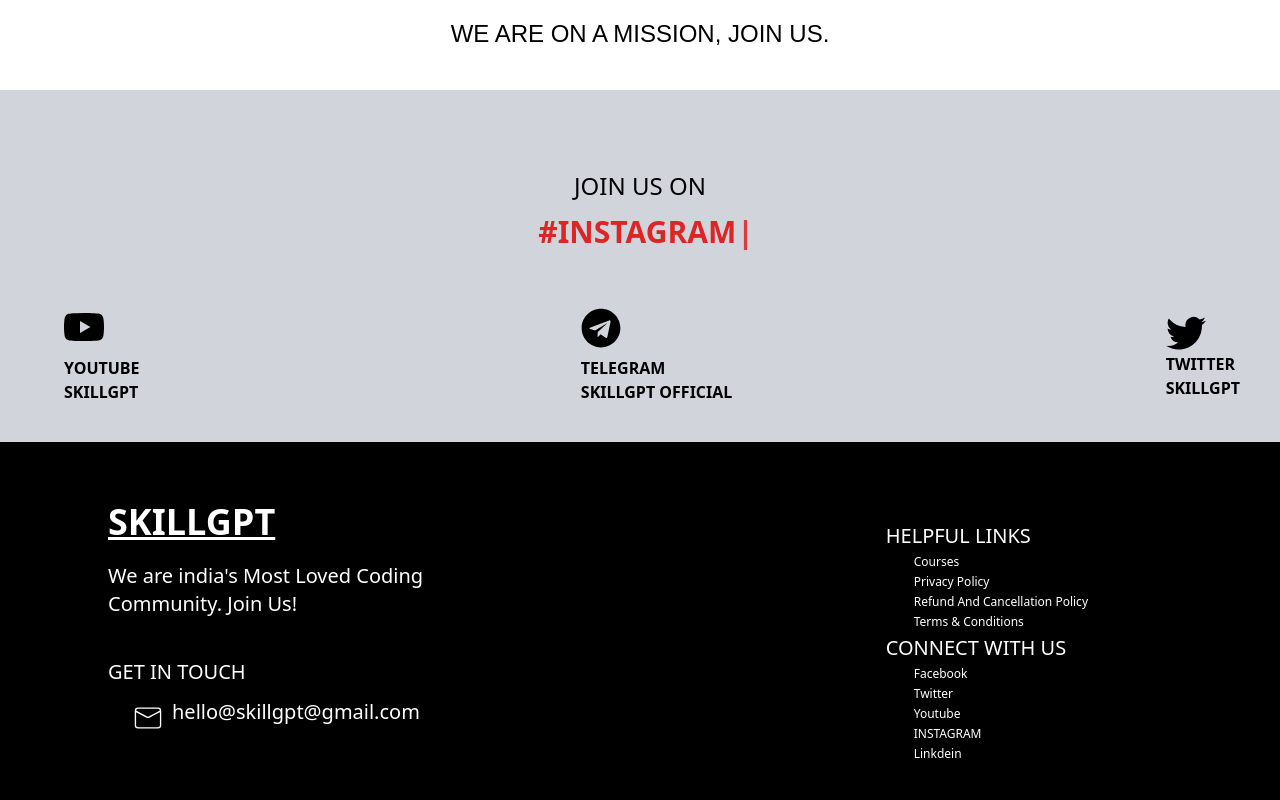
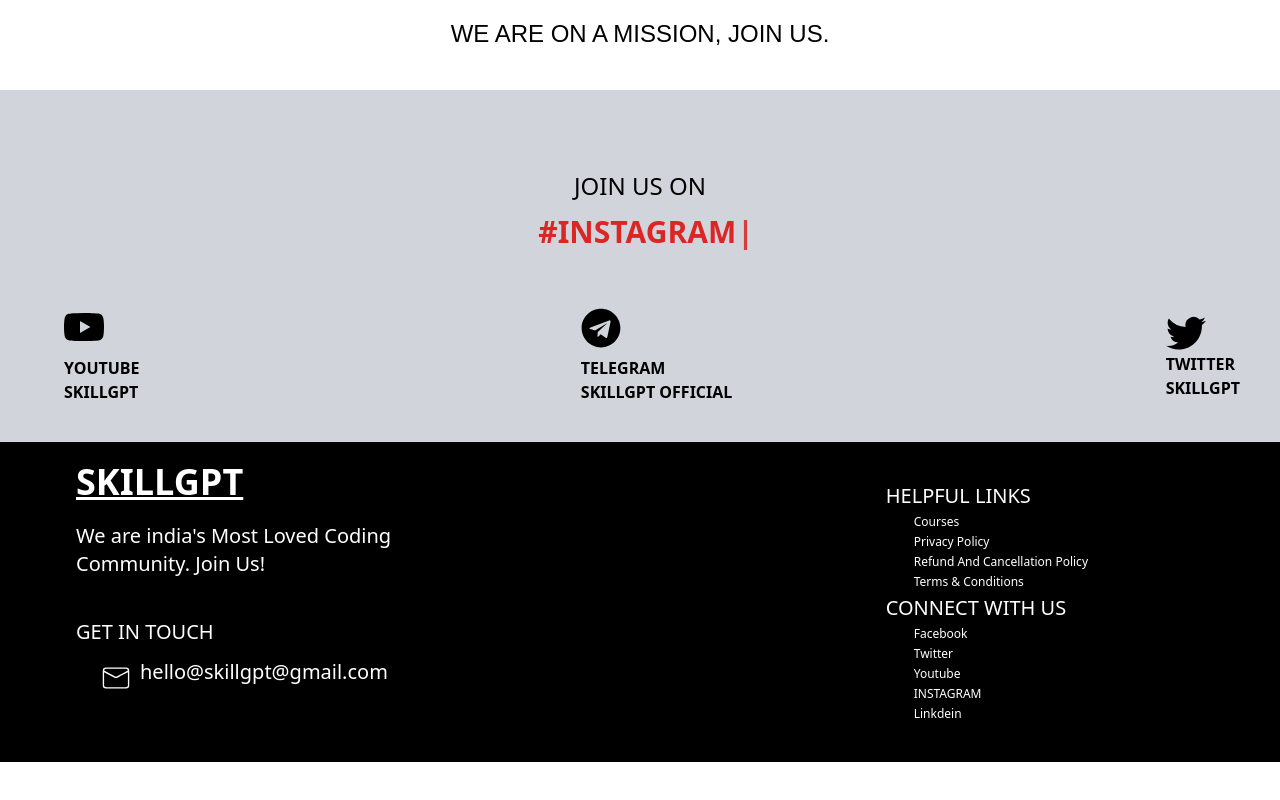
Before and after one commit to beyondinfinity9988/MANVATI, a Next.js app: page / in a window 1280 px wide. Shown: the part 4246-5046 px from the top of the page. After the commit the page ends 5008 px from the top, so only its background shows below. Built offline with nearby package versions, Linux system fonts and the light colour scheme.

Commit message:
Update Footer.js

```diff
--- a/components/Footer.js
+++ b/components/Footer.js
@@ -5,9 +5,9 @@
 export default function Batch () {
     return(
         <>
-        <div className='h-full pt-10 flex justify-between bg-black'>
+        <div className='h-full pt-15 flex justify-between bg-black'>
 
-< div className='pl-20 '>
+< div className='pl-12 '>
  < h1 className='text-4xl text-white cursor-pointer font-mono font-extrabold underline pt-5 pl-7'> SKILLGPT
  </h1>
  < h1 className='text-xl  text-white cursor-pointer font-mono font-normal pt-5 pl-7'> We are india's Most Loved Coding <span className='flex'> Community. Join Us! </span>
```
